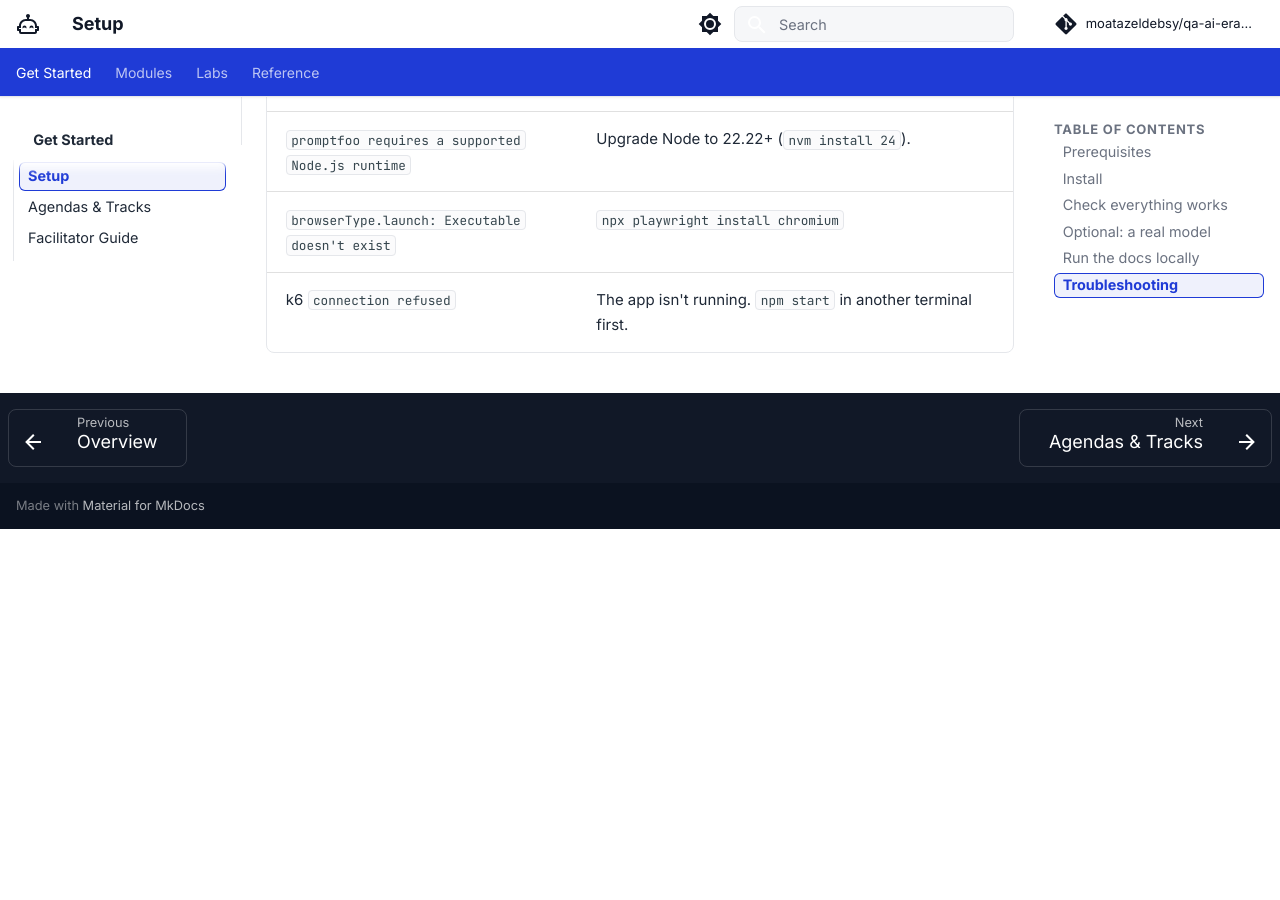
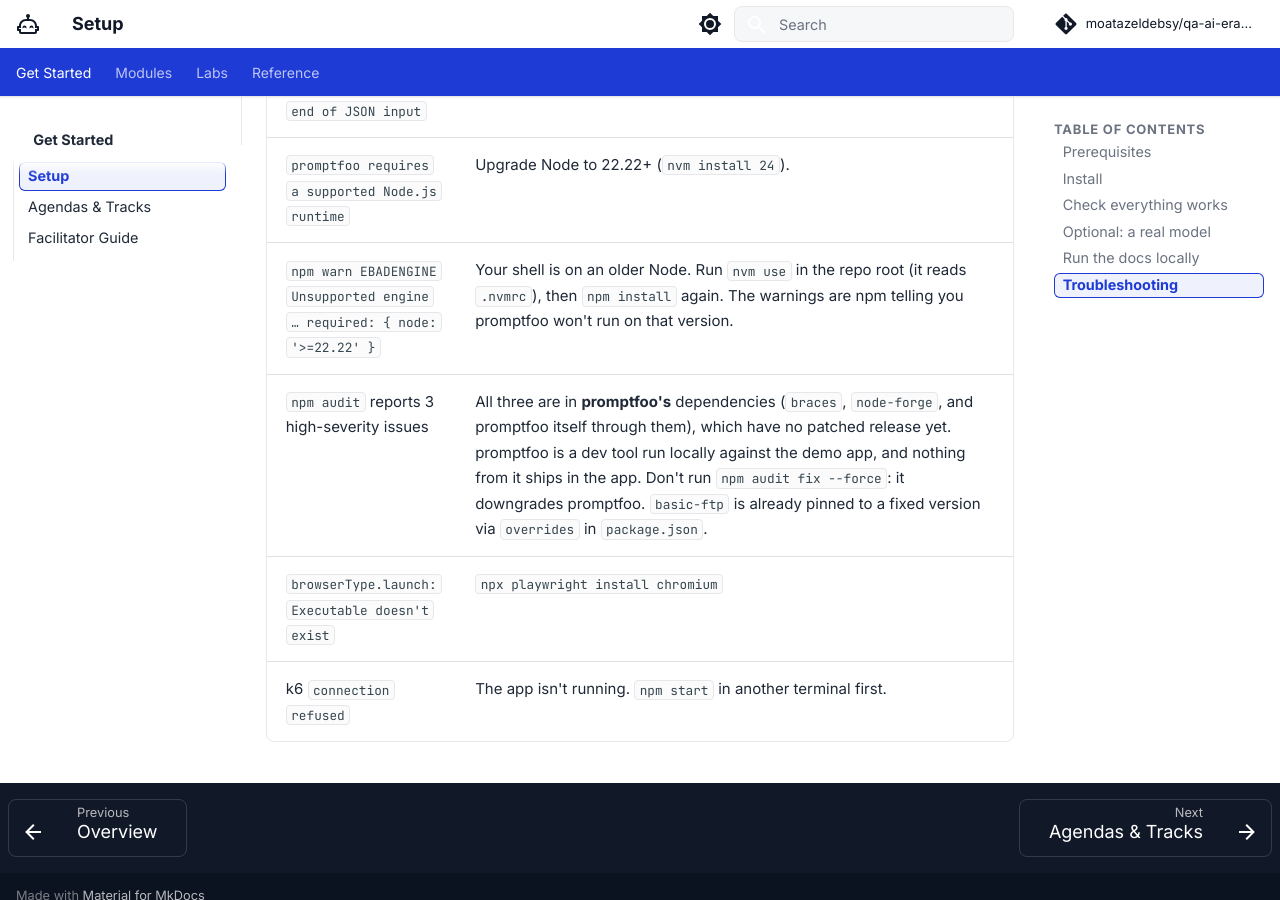
Before and after one commit to moatazeldebsy/qa-ai-era-workshop, an MkDocs documentation site: the page built from docs/getting-started.md, in a window 1280 px wide and 900 px high, scrolled down 2311 px. Built offline with MkDocs 1.6.1 and Material for MkDocs 9.7.7, drawn with Linux system fonts in a browser that asks for light colours; comment, search, counter and statistics services are not loaded; before the commit the page ends 2840 px from its top, so only the background shows below that.

Commit message:
fix(deps): pin basic-ftp via overrides; explain install warnings
npm audit reported 10 high-severity issues, all in promptfoo's
dependency tree. basic-ftp has a fixed release (6.2.1), pinned with
overrides; braces and node-forge have none yet. Audit drops to 3,
promptfoo's eval still passes 9/9.

Setup troubleshooting now explains the EBADENGINE warnings (shell on a
Node older than .nvmrc) and why not to run `npm audit fix --force`
(it downgrades promptfoo).

Co-Authored-By: moatazeldebsy <moatazeldebsy@users.noreply.github.com>

```diff
--- a/docs/getting-started.md
+++ b/docs/getting-started.md
@@ -72,5 +72,7 @@
 |---|---|
 | Every Playwright test fails with `Unexpected end of JSON input` | Something else is on the port and Playwright reused it. Stop it, or run with `PORT=3300 npm test`. |
 | `promptfoo requires a supported Node.js runtime` | Upgrade Node to 22.22+ (`nvm install 24`). |
+| `npm warn EBADENGINE Unsupported engine … required: { node: '>=22.22' }` | Your shell is on an older Node. Run `nvm use` in the repo root (it reads `.nvmrc`), then `npm install` again. The warnings are npm telling you promptfoo won't run on that version. |
+| `npm audit` reports 3 high-severity issues | All three are in **promptfoo's** dependencies (`braces`, `node-forge`, and promptfoo itself through them), which have no patched release yet. promptfoo is a dev tool run locally against the demo app, and nothing from it ships in the app. Don't run `npm audit fix --force`: it downgrades promptfoo. `basic-ftp` is already pinned to a fixed version via `overrides` in `package.json`. |
 | `browserType.launch: Executable doesn't exist` | `npx playwright install chromium` |
 | k6 `connection refused` | The app isn't running. `npm start` in another terminal first. |
--- a/package.json
+++ b/package.json
@@ -31,5 +31,8 @@
   "devDependencies": {
     "@playwright/test": "^1.63.0",
     "promptfoo": "^0.123.1"
+  },
+  "overrides": {
+    "basic-ftp": "^6.2.1"
   }
 }
```
Also changed, not shown: 1 other file.
